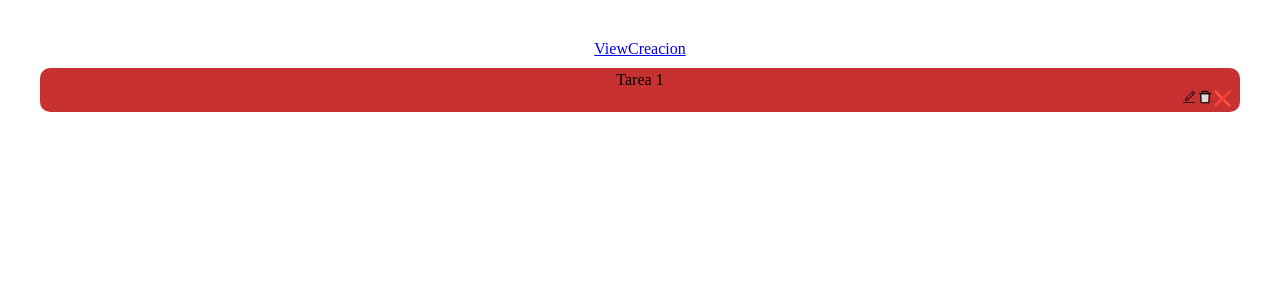
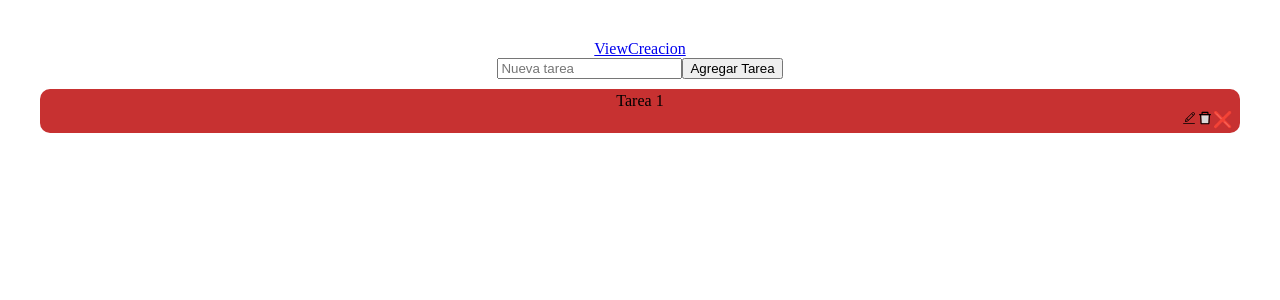
Before and after one commit to jose55440/lista-tareas-1.0, a React (Vite) app: page / in a window 1280 px wide. Shown: the top 300 px of the page. Built offline with nearby package versions, Linux system fonts and the light colour scheme.

Commit message:
Vista actualizada con crear integrado

```diff
--- a/src/components/View.jsx
+++ b/src/components/View.jsx
@@ -1,14 +1,41 @@
-import React from 'react'
+import React, { useState } from 'react';
 import { useTaskList } from '../hooks/useTaskList';
 import { Task } from './Task';
 
+export const View = () => {
+  const { tasks, removeTask, toComplete, addTask } = useTaskList();
+  const [newTaskName, setNewTaskName] = useState('');
 
-export const View = () => {
-  const { tasks,removeTask,toComplete } = useTaskList();
+  const handleNewTaskNameChange = (e) => {
+    setNewTaskName(e.target.value);
+  };
+
+  const handleAddTask = () => {
+    if (newTaskName.trim() !== '') {
+      addTask({ id: Date.now(), name: newTaskName, completed: false });
+      setNewTaskName('');
+    }
+  };
 
   return (
-    tasks.map((task)=>{
-      return <Task key={task.id} id={task.id} name={task.name} completed={task.completed}  removeTask={removeTask} toComplete={toComplete}  />
-    })
-  )
-}
+    <div>
+      <input
+        type="text"
+        value={newTaskName}
+        onChange={handleNewTaskNameChange}
+        placeholder="Nueva tarea"
+      />
+      <button onClick={handleAddTask}>Agregar Tarea</button>
+      {tasks.map((task) => (
+        <Task
+          key={task.id}
+          id={task.id}
+          name={task.name}
+          completed={task.completed}
+          removeTask={removeTask}
+          toComplete={toComplete}
+        />
+      ))}
+    </div>
+  );
+};
```
